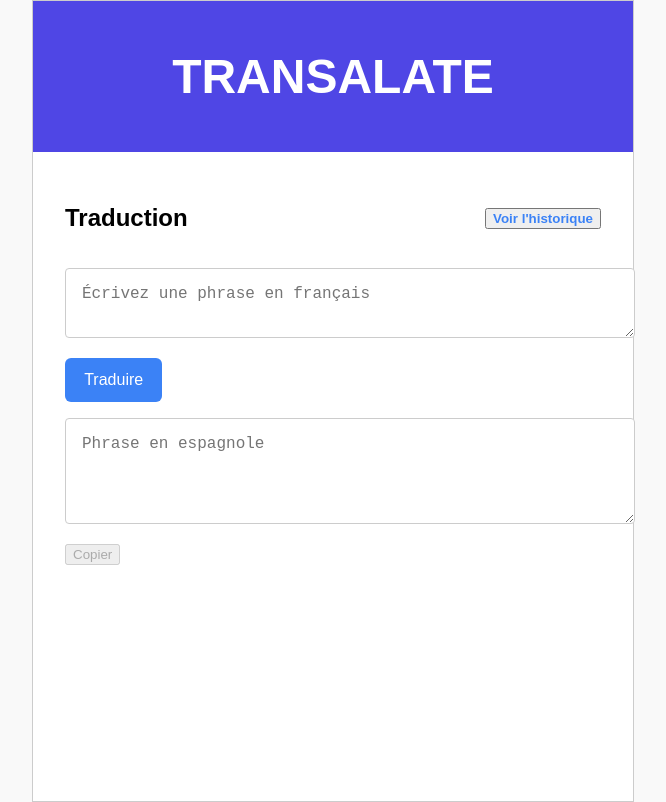
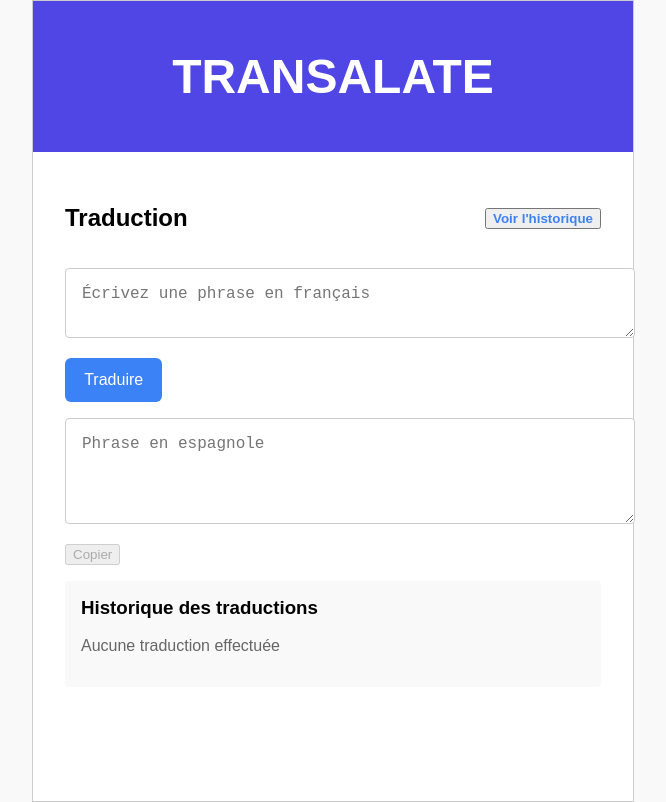
Before and after one commit to Glodi-M/TRANSLATE_APP, a React (Vite) app: page / in a window 1280 px wide. Both pictures are taken after a click on the button "Voir l'historique". Shown: the whole page, without its empty margins (307-973 px from the left). Built offline with nearby package versions, Linux system fonts and the light colour scheme.

Commit message:
Fonctionnalité de Voir l'historique OK

```diff
--- a/src/App.css
+++ b/src/App.css
@@ -67,3 +67,35 @@ textarea {
     border-radius: 6px;
     cursor: pointer;
 }
+
+.history {
+    margin-top: 1rem;
+    padding: 1rem;
+    background: #f9f9f9;
+    border-radius: 4px;
+    max-height: 300px;
+    overflow-y: auto;
+}
+
+.history h3 {
+    margin-top: 0;
+}
+
+.history ul {
+    list-style: none;
+    padding: 0;
+}
+
+.history li {
+    padding: 0.5rem;
+    cursor: pointer;
+    border-bottom: 1px solid #ddd;
+}
+
+.history li:hover {
+    background: #e0e0e0;
+}
+
+.history p {
+    color: #666;
+}
--- a/src/App.tsx
+++ b/src/App.tsx
@@ -3,8 +3,8 @@ import './App.css';
 import Header from './Components/Header';
 import TranslateForm from './Components/TranslateForm';
 import TranslateResult from './Components/TranslateResult';
+import History from './Components/History';
 
-// Interface pour la réponse de l'API MyMemory
 interface TranslateResponse {
   responseData: {
     translatedText: string;
@@ -17,9 +17,10 @@ function App() {
   const [translatedText, setTranslatedText] = useState<string>('');
   const [error, setError] = useState<string>('');
   const [loading, setLoading] = useState<boolean>(false);
+  const [history, setHistory] = useState<Array<{ input: string; output: string }>>([]);
+  const [isHistoryVisible, setIsHistoryVisible] = useState<boolean>(false); // New state for history visibility
 
   const handleTranslate = async (text: string) => {
-    // Validation du texte
     if (!text || !text.trim()) {
       setError('Veuillez entrer un texte à traduire.');
       setTranslatedText('');
@@ -41,12 +42,10 @@ function App() {
 
       const data: TranslateResponse = await response.json();
 
-      if (
-        data.responseStatus === 200 &&
-        data.responseData &&
-        data.responseData.translatedText
-      ) {
-        setTranslatedText(data.responseData.translatedText);
+      if (data.responseStatus === 200 && data.responseData?.translatedText) {
+        const translated = data.responseData.translatedText;
+        setTranslatedText(translated);
+        setHistory(prev => [{ input: text, output: translated }, ...prev]);
       } else {
         setTranslatedText('Traduction non disponible.');
       }
@@ -58,16 +57,30 @@ function App() {
     }
   };
 
+  const toggleHistory = () => {
+    setIsHistoryVisible(prev => !prev); // Toggle history visibility
+  };
+
   return (
     <div className="app-container">
       <Header />
       <main className="main">
-        <TranslateForm onTranslate={handleTranslate} />
+        <TranslateForm
+          onTranslate={handleTranslate}
+          isLoading={loading}
+          onToggleHistory={toggleHistory} // Pass toggle function
+        />
         <TranslateResult
           translatedText={translatedText}
           error={error}
           loading={loading}
         />
+        {isHistoryVisible && ( // Conditionally render History
+          <History
+            history={history}
+            onSelect={(input) => handleTranslate(input)}
+          />
+        )}
       </main>
     </div>
   );
--- /dev/null
+++ b/src/Components/History.tsx
@@ -0,0 +1,25 @@
+import React from 'react';
+
+interface HistoryProps {
+    history: Array<{ input: string; output: string }>;
+    onSelect: (input: string) => void;
+}
+
+const History: React.FC<HistoryProps> = ({ history, onSelect }) => (
+    <div className="history">
+        <h3>Historique des traductions</h3>
+        {history.length === 0 ? (
+            <p>Aucune traduction effectuée</p>
+        ) : (
+            <ul>
+                {history.map((item, idx) => (
+                    <li key={idx} onClick={() => onSelect(item.input)}>
+                        <strong>{item.input}</strong> → {item.output}
+                    </li>
+                ))}
+            </ul>
+        )}
+    </div>
+);
+
+export default History;
--- a/src/Components/TranslateForm.tsx
+++ b/src/Components/TranslateForm.tsx
@@ -3,10 +3,11 @@ import { useState } from 'react';
 // Interface pour les props
 interface Props {
     onTranslate: (text: string) => void;
-    isLoading?: boolean; // Optionnel pour désactiver le bouton pendant le chargement
+    isLoading?: boolean;
+    onToggleHistory?: () => void; // New prop to toggle history
 }
 
-function TranslateForm({ onTranslate, isLoading = false }: Props) {
+function TranslateForm({ onTranslate, isLoading = false, onToggleHistory }: Props) {
     const [text, setText] = useState<string>('');
 
     const handleSubmit = (e: React.FormEvent<HTMLFormElement>) => {
@@ -22,7 +23,11 @@ function TranslateForm({ onTranslate, isLoading = false }: Props) {
         <div className="translate-form-container">
             <div className="top-bar">
                 <h2>Traduction</h2>
-                <button className="history-link" onClick={() => alert('Fonctionnalité en cours de développement')}>
+                <button
+                    className="history-link"
+                    onClick={onToggleHistory} // Use the new prop
+                    disabled={isLoading}
+                >
                     Voir l'historique
                 </button>
             </div>
```
